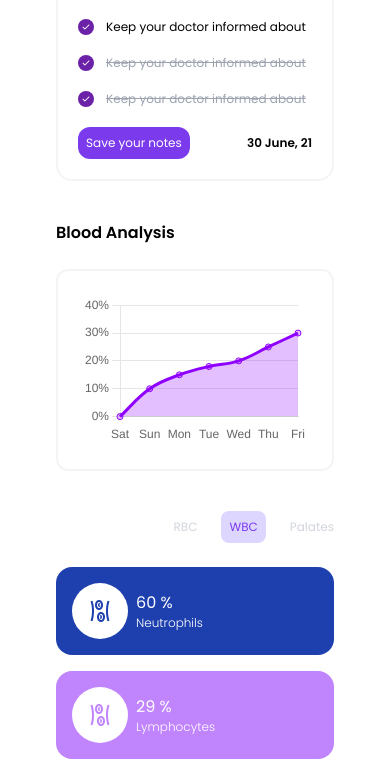
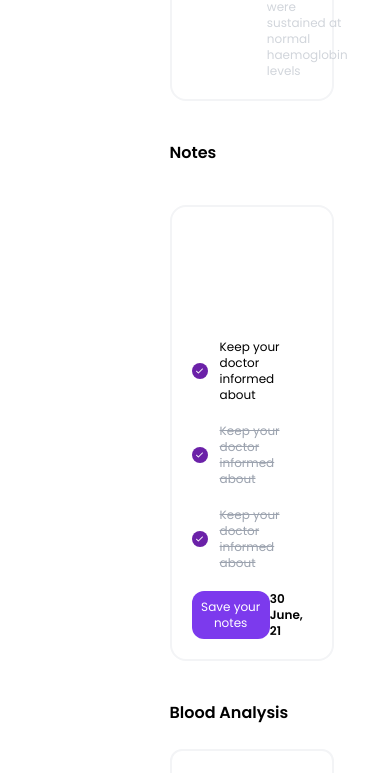
Before and after one commit to Samstar10/Health-dashboard, a Vue app: page / in a window 390 px wide. Shown: the part 1214-1987 px from the top of the page. Built offline with nearby package versions, Linux system fonts and the light colour scheme.

Commit message:
Toggle side bar functionality

```diff
--- a/src/components/Navbar.vue
+++ b/src/components/Navbar.vue
@@ -4,7 +4,7 @@ const emit = defineEmits(['toggle-sidebar'])
 
 <template>
   <div class="border-b-2 w-full py-6 lg:py-10 flex justify-between items-center">
-	    <div class="lg:hidden text-gray-400 mr-2" @click="emit('toggle-sidebar')">
+	    <div class="lg:hidden text-gray-400 mr-2 cursor-pointer" @click="emit('toggle-sidebar')">
 			<span class="material-symbols-outlined">
 				menu
 			</span>
--- a/src/views/HomeView.vue
+++ b/src/views/HomeView.vue
@@ -13,12 +13,13 @@ const isSidebarVisible = ref(true);
 
 const toggleSidebar = () => {
   isSidebarVisible.value = !isSidebarVisible.value
+  console.log('Sidebar Visibility: ',isSidebarVisible.value)
 }
 </script>
 
 <template>
   <div class="flex">
-    <div class="hidden lg:block lg:w-1/12 sticky"  v-if="isSidebarVisible">
+    <div class="sticky"  v-if="isSidebarVisible">
       <Sidebar />
     </div>
     <main :class="['w-full lg:w-11/12 right-0 px-14 pb-10', isSidebarVisible ? 'w-11/12' : 'w-full']">
```
